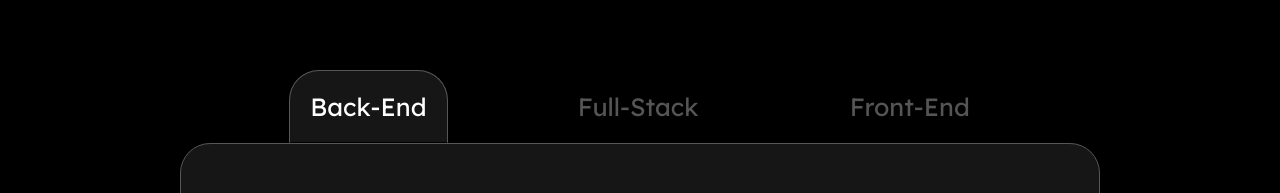
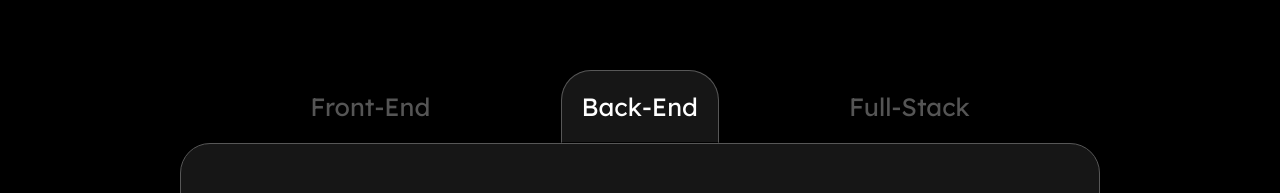
Before and after one commit to edmcorrea/portifolio, a React (Create React App) app: page /projects in a window 1280 px wide. Shown: the part 523-716 px from the top of the page. Built offline with nearby package versions, Linux system fonts and the light colour scheme; grey boxes are pictures that could not be loaded.

Commit message:
change position projects page

```diff
--- a/src/pages/Projects.js
+++ b/src/pages/Projects.js
@@ -38,6 +38,13 @@ class Projects extends React.Component {
           </div>
           <div className='projects-button'>
             <button
+              className={ `${front}` }
+              type='button'
+              onClick={() => this.handleClick('front')}
+            >
+              Front-End
+            </button>
+            <button
               className={ `${back}` }
               type='button'
               onClick={() => this.handleClick('back')}
@@ -50,13 +57,6 @@ class Projects extends React.Component {
               onClick={() => this.handleClick('full')}
             >
               Full-Stack
-            </button>
-            <button
-              className={ `${front}` }
-              type='button'
-              onClick={() => this.handleClick('front')}
-            >
-              Front-End
             </button>
           </div>
           <div className='projects'>
```
